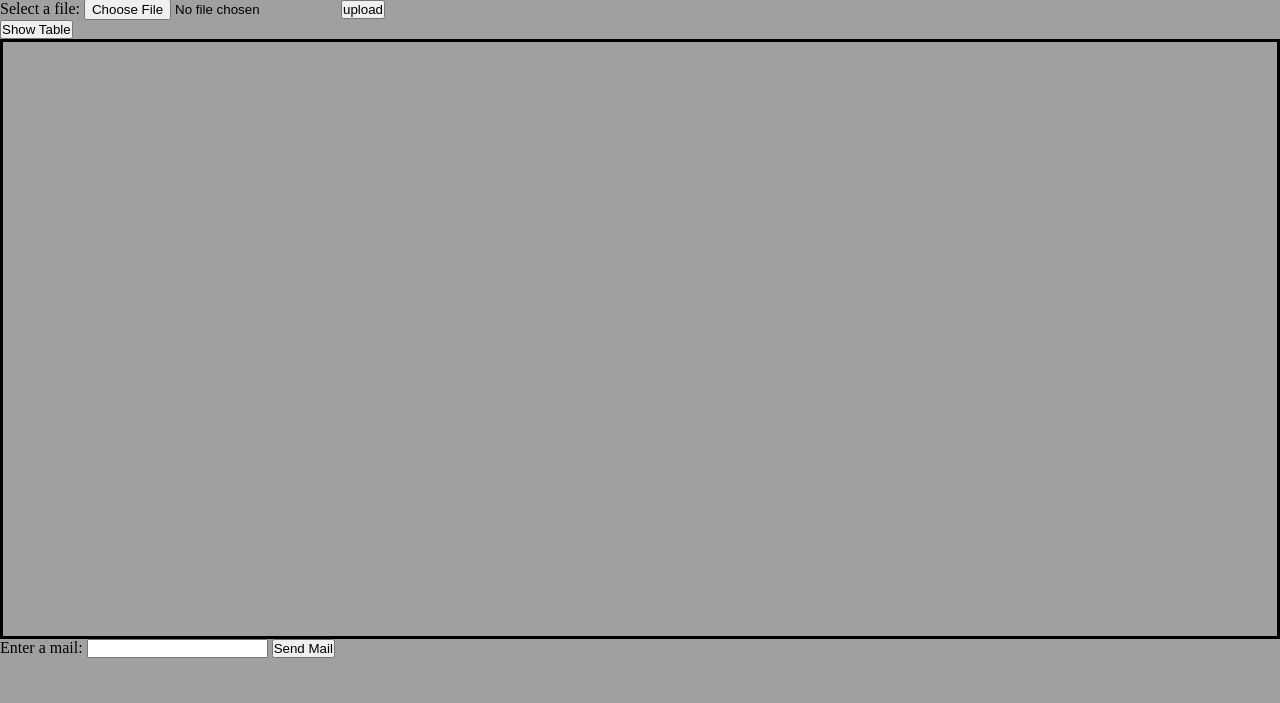
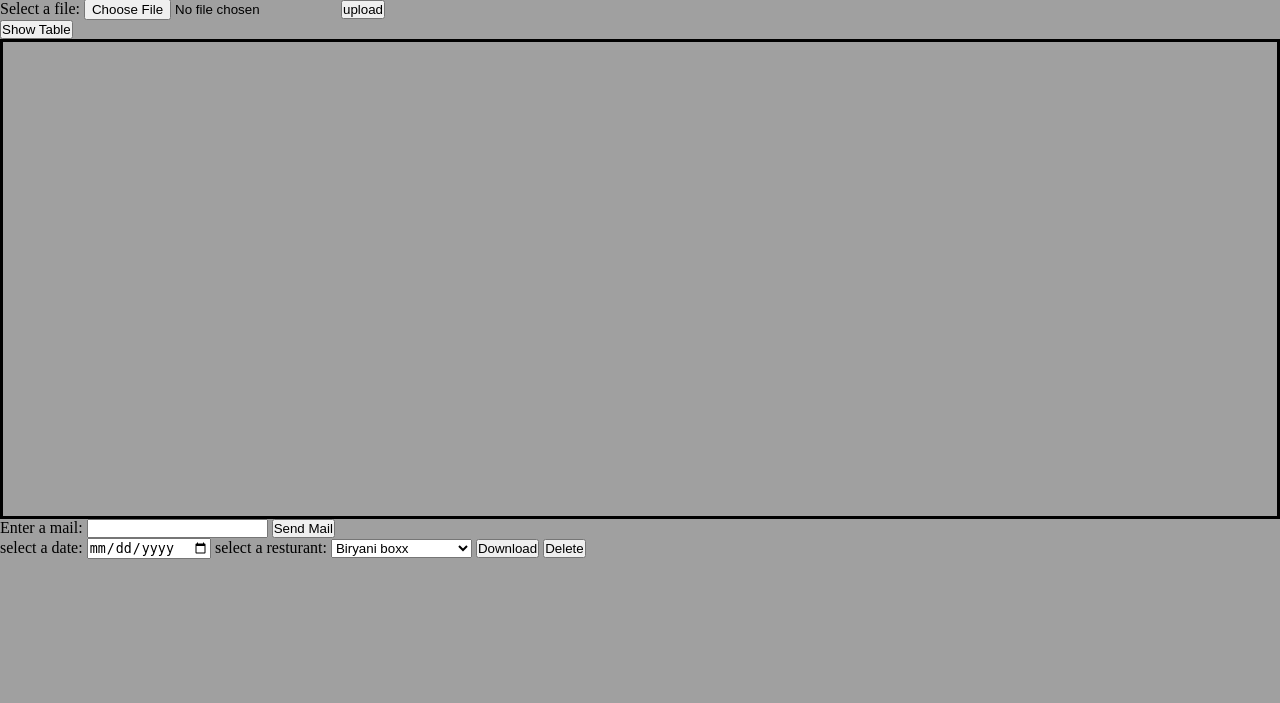
Before and after one commit to RohitKr9/mann_hospitality_assignment, a Django app: page /upload in a window 1280 px wide. Shown: the part 97-800 px from the top of the page. Run offline with Django 5.2, Linux system fonts and the light colour scheme.

Commit message:
Add filter to download data

```diff
--- a/mann_interface/templates/mann_interface/index.html
+++ b/mann_interface/templates/mann_interface/index.html
@@ -2,7 +2,7 @@
 
 {% block styles %}
 #table{
-        height: 75vh;
+height: 60vh;
 border: solid;
 overflow: auto;
 }
@@ -16,6 +16,7 @@
     <button type="submit">upload</button>
 </form>
 <button type="button" id="show_table">Show Table</button>
+
 <div id="table"></div>
 
 <form action="/mail_summary" method="post" id="mail_summary">
@@ -24,14 +25,36 @@
     <button type="submit">Send Mail</button>
 </form>
 
+<form action="/get_filterd_data" method="post" id="filtered_data">
+    <label for="date">select a date:</label>
+    <input type="date" id="date" name="date">
+    <label for="resto">select a resturant:</label>
+    <select name="resto" id="resto">
+        <option value="Biryani boxx">Biryani boxx</option>
+        <option value="Biryani Hub">Biryani Hub</option>
+        <option value="DILLI CHAAT">DILLI CHAAT</option>
+        <option value="DILLI DARBAR">DILLI DARBAR</option>
+        <option value="GRILL FACTORY">GRILL FACTORY</option>
+        <option value="URUVALU BIRYANI">URUVALU BIRYANI</option>
+        <option value="Roj Ka Khana - Daily Meals">Roj Ka Khana</option>
+        <option value="Mann Food Court">Mann Food Court</option>
+    </select>
+    <button type="button" id="download_button">Download</button>
+    <button type="button" id="delete_button">Delete</button>
+</form>
+
 <script>
     let myfile
+    let myfilteredfile
 
     const form = document.getElementById("upload_form")
     const table = document.getElementById("table")
     const button_show_table = document.getElementById("show_table")
     const form_mail_summary = document.getElementById("mail_summary")
     const recipient_mail = document.getElementById("recipient_mail").value
+    const download_or_deletefilter = document.getElementById("filtered_data")
+    const download_button = document.getElementById("download_button")
+    const delete_button = document.getElementById("delete_button")
 
     console.log("THIS IS TEST")
     console.log(recipient_mail)
@@ -40,6 +63,7 @@
     form.addEventListener('submit', uploadFile)
     button_show_table.addEventListener('click', showFile)
     form_mail_summary.addEventListener('submit', mail_summary)
+    download_button.addEventListener('click', downloadFilteredFile)
 
     async function uploadFile(event) {
         event.preventDefault()
@@ -51,31 +75,60 @@
         })
             .then(response => response.text())
             .then(data => {
-                console.log(data)
+                // console.log(data)
                 myfile = data
             })
     }
 
-        function showFile(event){
+    function showFile(event) {
         table.innerHTML = myfile
         console.log(myfile)
     }
 
-        function mail_summary(event){
+    function mail_summary(event) {
         event.preventDefault()
         const form_data = new FormData(form_mail_summary)
 
         url = form_mail_summary.action
         console.log(url)
 
-            fetch(url,{
+        fetch(url, {
             method: form_mail_summary.method,
             body: form_data
         })
             .then(response => response.text())
             .then(data => {
-                console.log(data)
+                // console.log(data)
             })
+    }
+
+    async function downloadFilteredFile(event) {
+        event.preventDefault()
+        const file_as_form = new FormData(download_or_deletefilter)
+
+        url = "/download_filtered"
+
+        fetch(url, {
+            method: form.method,
+            body: file_as_form
+        })
+            .then(response => response.text())
+            .then(data => {
+                //console.log(data)
+                const blob = new Blob([data], { type: 'text/csv; charset=utf-8;' })
+                const link = document.createElement('a')
+                const url_blob = URL.createObjectURL(blob)
+                link.setAttribute('href', url_blob)
+                link.setAttribute('download', 'filtered_data.csv')
+                document.body.appendChild(link)
+                link.click()
+                document.body.removeChild(link)
+                URL.revokeObjectURL(url_blob)
+                // myfilteredfile = data
+            })
+
+
+
     }
 </script>
 {% endblock content %}
--- a/mann_interface/urls.py
+++ b/mann_interface/urls.py
@@ -4,5 +4,6 @@ from . import views
 urlpatterns = [
     path('upload', views.fileUploadIndex),
     path('file_upload', views.fileUpload),
-    path('mail_summary', views.sendMailWithSummary)
+    path('mail_summary', views.sendMailWithSummary),
+    path('download_filtered', views.downloadFilteredFile)
 ]
--- a/mann_interface/views.py
+++ b/mann_interface/views.py
@@ -65,3 +65,15 @@ def sendMailWithSummary(request):
         return HttpResponse()
 
     return HttpResponseBadRequest()
+
+def downloadFilteredFile(request):
+    if request.method == 'POST' and request.session['mydffile_as_json']:
+        date = request.POST.get('date')
+        resturant = request.POST.get('resto')
+        mydffile = pd.DataFrame(json.loads(request.session['mydffile_as_json']))
+        str_date = str(date)
+        filtered_df = mydffile[(mydffile['Restaurant Name'] == resturant) & (mydffile['Order Date'].astype(str).str.contains(str_date))]
+
+        print(filtered_df.to_csv())
+        return HttpResponse(filtered_df.to_csv())
+    return HttpResponseBadRequest()
```
Lines whose indentation alone changed are shown as unchanged.
